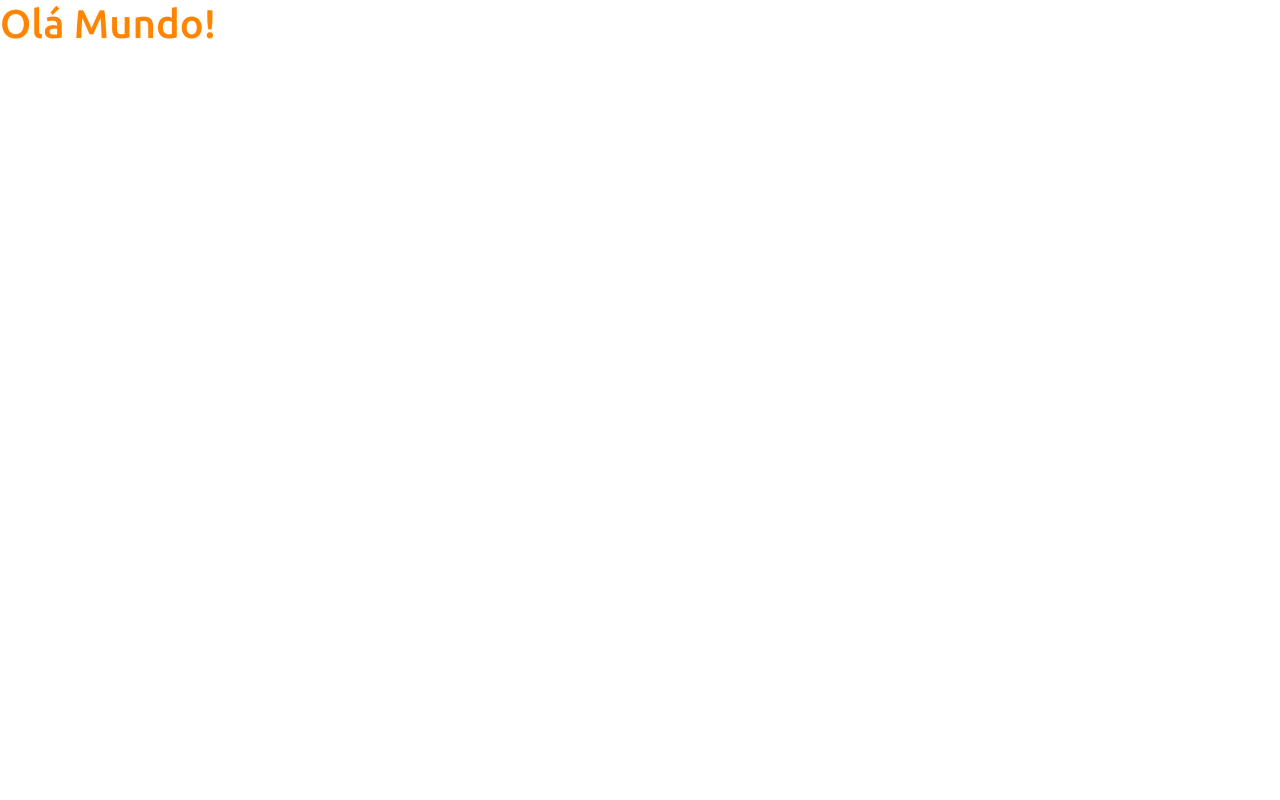
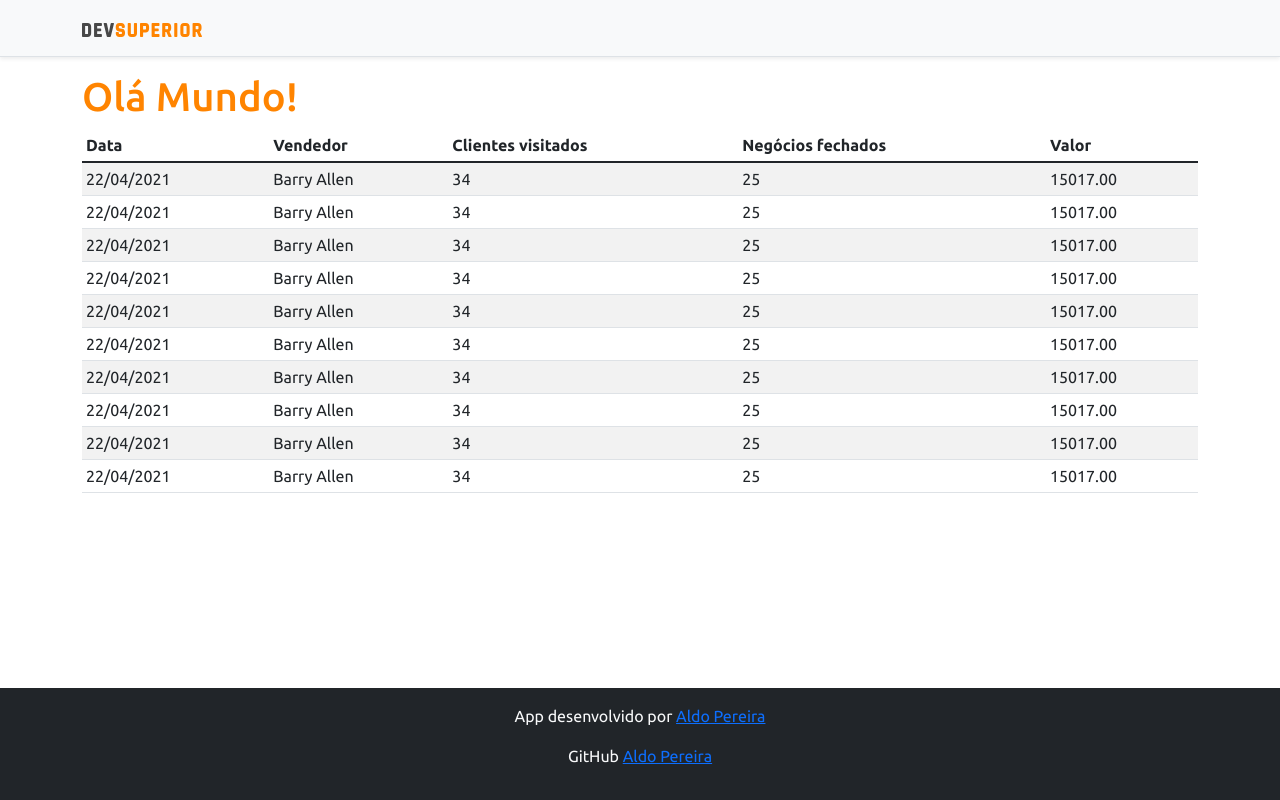
Before and after one commit to aldo-pereira22/projeto-sds4, a React (Create React App) app in the folder frontend/: page / in a window 1280 px wide. Built offline with nearby package versions, Linux system fonts and the light colour scheme.

Commit message:
Basic static components

```diff
--- a/frontend/src/App.tsx
+++ b/frontend/src/App.tsx
@@ -1,9 +1,18 @@
+import Footer from "components/Footer";
+import NavBar from "components/NavBar";
+import DataTable from "components/DataTable";
 
 function App() {
   return (
-    <div >
-      <h1 className="text-primary" > Olá Mundo! </h1>
-    </div>
+    <>
+      <NavBar></NavBar>
+      <div className="container">
+        <h1 className="text-primary" > Olá Mundo! </h1>
+        <DataTable></DataTable>
+      </div>
+
+      <Footer />
+    </>
   );
 }
 
--- /dev/null
+++ b/frontend/src/components/DataTable/index.tsx
@@ -0,0 +1,92 @@
+const DataTable = () => {
+    return (
+
+        <div className="table-responsive">
+            <table className="table table-striped table-sm">
+                <thead>
+                    <tr>
+                        <th>Data</th>
+                        <th>Vendedor</th>
+                        <th>Clientes visitados</th>
+                        <th>Negócios fechados</th>
+                        <th>Valor</th>
+                    </tr>
+                </thead>
+                <tbody>
+                    <tr>
+                        <td>22/04/2021</td>
+                        <td>Barry Allen</td>
+                        <td>34</td>
+                        <td>25</td>
+                        <td>15017.00</td>
+                    </tr>
+                    <tr>
+                        <td>22/04/2021</td>
+                        <td>Barry Allen</td>
+                        <td>34</td>
+                        <td>25</td>
+                        <td>15017.00</td>
+                    </tr>
+                    <tr>
+                        <td>22/04/2021</td>
+                        <td>Barry Allen</td>
+                        <td>34</td>
+                        <td>25</td>
+                        <td>15017.00</td>
+                    </tr>
+                    <tr>
+                        <td>22/04/2021</td>
+                        <td>Barry Allen</td>
+                        <td>34</td>
+                        <td>25</td>
+                        <td>15017.00</td>
+                    </tr>
+                    <tr>
+                        <td>22/04/2021</td>
+                        <td>Barry Allen</td>
+                        <td>34</td>
+                        <td>25</td>
+                        <td>15017.00</td>
+                    </tr>
+                    <tr>
+                        <td>22/04/2021</td>
+                        <td>Barry Allen</td>
+                        <td>34</td>
+                        <td>25</td>
+                        <td>15017.00</td>
+                    </tr>
+                    <tr>
+                        <td>22/04/2021</td>
+                        <td>Barry Allen</td>
+                        <td>34</td>
+                        <td>25</td>
+                        <td>15017.00</td>
+                    </tr>
+                    <tr>
+                        <td>22/04/2021</td>
+                        <td>Barry Allen</td>
+                        <td>34</td>
+                        <td>25</td>
+                        <td>15017.00</td>
+                    </tr>
+                    <tr>
+                        <td>22/04/2021</td>
+                        <td>Barry Allen</td>
+                        <td>34</td>
+                        <td>25</td>
+                        <td>15017.00</td>
+                    </tr>
+                    <tr>
+                        <td>22/04/2021</td>
+                        <td>Barry Allen</td>
+                        <td>34</td>
+                        <td>25</td>
+                        <td>15017.00</td>
+                    </tr>
+                </tbody>
+            </table>
+        </div>
+    );
+  }
+
+export default DataTable;
--- /dev/null
+++ b/frontend/src/components/Footer/index.tsx
@@ -0,0 +1,15 @@
+
+const Footer = () => {
+    return (
+        <footer className="footer mt-auto py-3 bg-dark">
+        <div className="container">
+            <p className="text-light">App desenvolvido por <a href="https://www.instagram.com/aldopereira.dev22/" target="_blank" rel="noreferrer">Aldo Pereira</a>  </p>
+            <p className="text-light">GitHub <a href="https://github.com/aldo-pereira22" target="_blank" rel="noreferrer">Aldo Pereira</a></p>
+
+        </div>
+        </footer>
+
+    );
+  }
+
+export default Footer;
--- /dev/null
+++ b/frontend/src/components/NavBar/index.tsx
@@ -0,0 +1,15 @@
+import ImgDsDark from 'assets/img/ds-dark.svg';
+const NavBar = () => {
+    return (
+        <div className="d-flex flex-column flex-md-row align-items-center p-3 px-md-4 mb-3 bg-light border-bottom shadow-sm">
+            <div className="container">
+                <nav className="my-2 my-md-0 mr-md-3">
+                <img src={ImgDsDark} alt="DevSuperior" width="120" />
+                </nav>
+            </div>
+        </div>
+
+    );
+  }
+
+export default NavBar;
```
Also changed, not shown: frontend/src/assets/img/ds-dark.svg (added).
